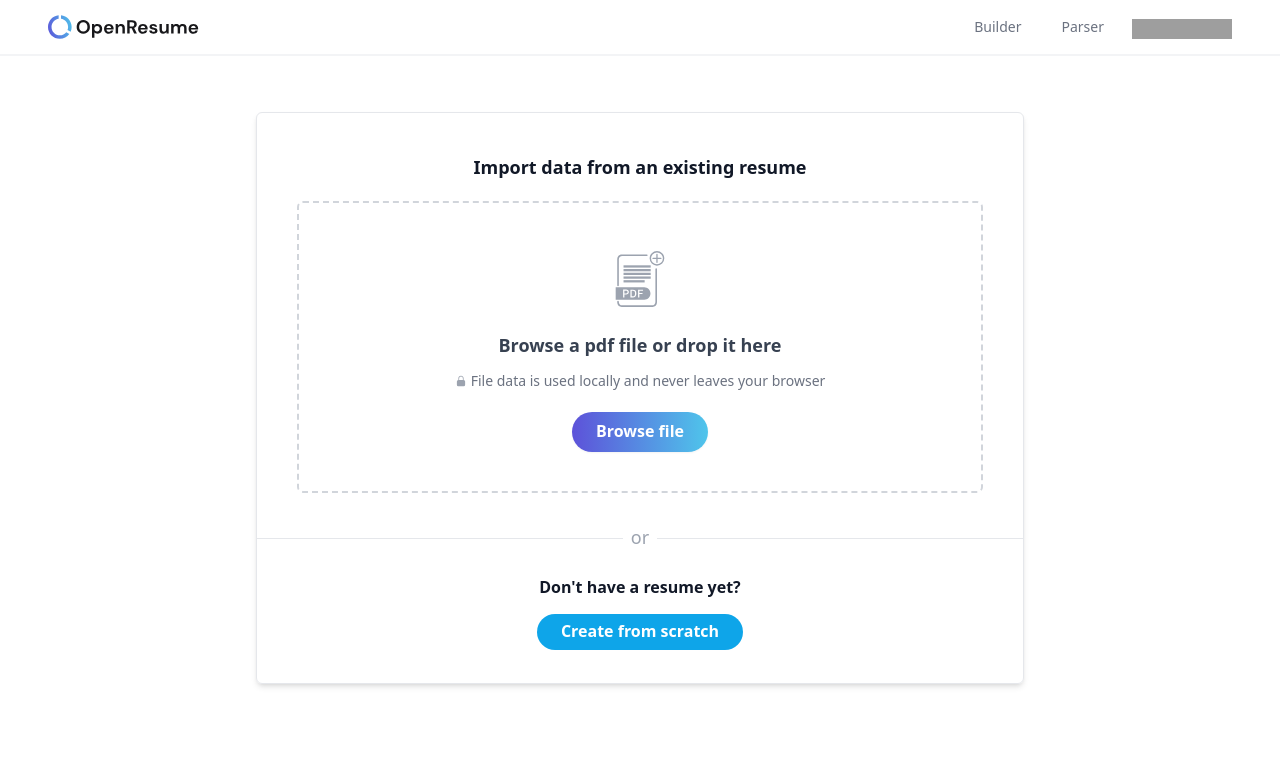
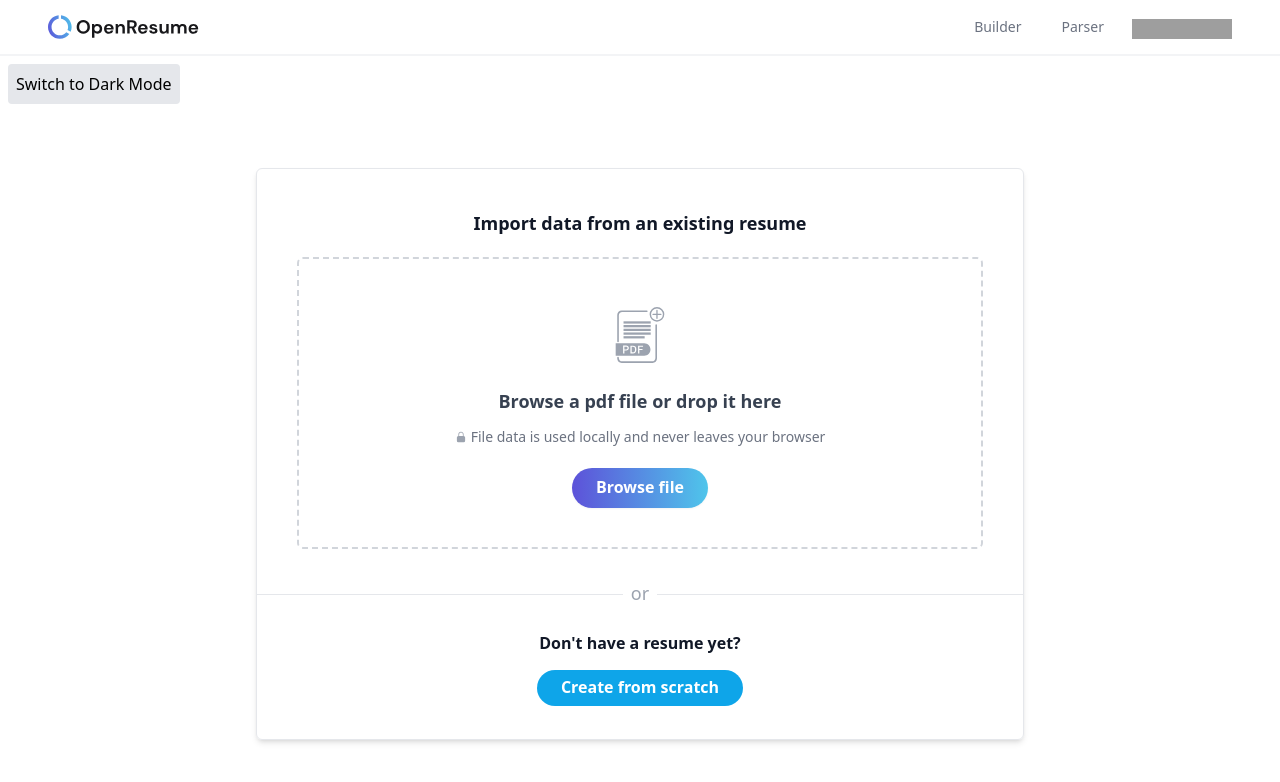
Before and after one commit to xitanggg/open-resume, a Next.js app: page /resume-import in a window 1280 px wide. Shown: the top 782 px of the page. Built offline with nearby package versions, Linux system fonts and the light colour scheme; grey boxes are pictures that could not be loaded.

Commit message:
added the dark theme

```diff
--- /dev/null
+++ b/src/app/components/DarkModeToggle.tsx
@@ -0,0 +1,37 @@
+'use client'; // Ensure the component is treated as a Client Component
+
+import { useState, useEffect } from 'react';
+
+const DarkModeToggle = () => {
+  const [isDarkMode, setIsDarkMode] = useState(false);
+
+  // Check for saved user preference from localStorage and update state
+  useEffect(() => {
+    const storedTheme = localStorage.getItem('theme');
+    if (storedTheme === 'dark' || (!storedTheme && window.matchMedia('(prefers-color-scheme: dark)').matches)) {
+      document.documentElement.classList.add('dark');
+      setIsDarkMode(true);
+    }
+  }, []);
+
+  // Toggle dark mode on button click
+  const toggleDarkMode = () => {
+    if (isDarkMode) {
+      document.documentElement.classList.remove('dark');
+      localStorage.setItem('theme', 'light');
+      setIsDarkMode(false);
+    } else {
+      document.documentElement.classList.add('dark');
+      localStorage.setItem('theme', 'dark');
+      setIsDarkMode(true);
+    }
+  };
+
+  return (
+    <button onClick={toggleDarkMode} className="p-2 m-2 rounded bg-gray-200 dark:bg-gray-800">
+      {isDarkMode ? 'Switch to Light Mode' : 'Switch to Dark Mode'}
+    </button>
+  );
+};
+
+export default DarkModeToggle;
--- a/src/app/components/ExpanderWithHeightTransition.tsx
+++ b/src/app/components/ExpanderWithHeightTransition.tsx
@@ -1,11 +1,3 @@
-/**
- * ExpanderWithHeightTransition is a div wrapper with built-in transition animation based on height.
- * If expanded is true, it slowly expands its content and vice versa.
- *
- * Note: There is no easy way to animate height transition in CSS: https://github.com/w3c/csswg-drafts/issues/626.
- * This is a clever solution based on css grid and is borrowed from https://css-tricks.com/css-grid-can-do-auto-height-transitions/
- *
- */
 export const ExpanderWithHeightTransition = ({
   expanded,
   children,
@@ -20,7 +12,10 @@ export const ExpanderWithHeightTransition = ({
       }`}
       style={{ gridTemplateRows: expanded ? "1fr" : "0fr" }}
     >
-      <div className="min-h-0">{children}</div>
+      <div className="min-h-0 dark:bg-gray-800 bg-white">
+        {/* You can apply dark mode classes to the container */}
+        {children}
+      </div>
     </div>
   );
 };
--- a/src/app/components/ResumeDropzone.tsx
+++ b/src/app/components/ResumeDropzone.tsx
@@ -75,7 +75,6 @@ export const ResumeDropzone = ({
     const resume = await parseResumeFromPdf(file.fileUrl);
     const settings = deepClone(initialSettings);
 
-    // Set formToShow settings based on uploaded resume if users have used the app before
     if (getHasUsedAppBefore()) {
       const sections = Object.keys(settings.formToShow) as ShowForm[];
       const sectionToFormToShow: Record<ShowForm, boolean> = {
@@ -97,7 +96,7 @@ export const ResumeDropzone = ({
   return (
     <div
       className={cx(
-        "flex justify-center rounded-md border-2 border-dashed border-gray-300 px-6 ",
+        "flex justify-center rounded-md border-2 border-dashed border-gray-300 px-6 dark:border-gray-600", // Dark mode for border
         isHoveredOnDropzone && "border-sky-400",
         playgroundView ? "pb-6 pt-4" : "py-12",
         className
@@ -128,25 +127,25 @@ export const ResumeDropzone = ({
           <>
             <p
               className={cx(
-                "pt-3 text-gray-700",
+                "pt-3 text-gray-700 dark:text-gray-200", // Dark mode for text
                 !playgroundView && "text-lg font-semibold"
               )}
             >
               Browse a pdf file or drop it here
             </p>
-            <p className="flex text-sm text-gray-500">
-              <LockClosedIcon className="mr-1 mt-1 h-3 w-3 text-gray-400" />
+            <p className="flex text-sm text-gray-500 dark:text-gray-400"> {/* Dark mode for description */}
+              <LockClosedIcon className="mr-1 mt-1 h-3 w-3 text-gray-400 dark:text-gray-500" />
               File data is used locally and never leaves your browser
             </p>
           </>
         ) : (
           <div className="flex items-center justify-center gap-3 pt-3">
-            <div className="pl-7 font-semibold text-gray-900">
+            <div className="pl-7 font-semibold text-gray-900 dark:text-gray-100"> {/* Dark mode for file name */}
               {file.name} - {getFileSizeString(file.size)}
             </div>
             <button
               type="button"
-              className="outline-theme-blue rounded-md p-1 text-gray-400 hover:bg-gray-100 hover:text-gray-500"
+              className="outline-theme-blue rounded-md p-1 text-gray-400 dark:text-gray-500 hover:bg-gray-100 dark:hover:bg-gray-700 hover:text-gray-500"
               title="Remove file"
               onClick={onRemove}
             >
@@ -160,7 +159,7 @@ export const ResumeDropzone = ({
               <label
                 className={cx(
                   "within-outline-theme-purple cursor-pointer rounded-full px-6 pb-2.5 pt-2 font-semibold shadow-sm",
-                  playgroundView ? "border" : "bg-primary"
+                  playgroundView ? "border" : "bg-primary dark:bg-primary-dark" // Dark mode for button background
                 )}
               >
                 Browse file
@@ -172,7 +171,9 @@ export const ResumeDropzone = ({
                 />
               </label>
               {hasNonPdfFile && (
-                <p className="mt-6 text-red-400">Only pdf file is supported</p>
+                <p className="mt-6 text-red-400 dark:text-red-500"> {/* Dark mode for error text */}
+                  Only pdf file is supported
+                </p>
               )}
             </>
           ) : (
@@ -180,13 +181,13 @@ export const ResumeDropzone = ({
               {!playgroundView && (
                 <button
                   type="button"
-                  className="btn-primary"
+                  className="btn-primary dark:bg-blue-600 dark:text-white" // Dark mode for import button
                   onClick={onImportClick}
                 >
                   Import and Continue <span aria-hidden="true">→</span>
                 </button>
               )}
-              <p className={cx(" text-gray-500", !playgroundView && "mt-6")}>
+              <p className={cx("text-gray-500 dark:text-gray-400", !playgroundView && "mt-6")}>
                 Note: {!playgroundView ? "Import" : "Parser"} works best on
                 single column resume
               </p>
--- /dev/null
+++ b/src/app/components/ThemeToggle.tsx
@@ -0,0 +1,40 @@
+import { useState, useEffect } from 'react';
+
+const ThemeToggle = () => {
+  const [theme, setTheme] = useState('light');
+
+  useEffect(() => {
+    const storedTheme = localStorage.getItem('theme');
+    const prefersDark = window.matchMedia('(prefers-color-scheme: dark)').matches;
+    if (storedTheme === 'dark' || (!storedTheme && prefersDark)) {
+      document.documentElement.classList.add('dark');
+      setTheme('dark');
+    } else {
+      document.documentElement.classList.remove('dark');
+      setTheme('light');
+    }
+  }, []);
+
+  const toggleTheme = () => {
+    if (theme === 'light') {
+      document.documentElement.classList.add('dark');
+      localStorage.setItem('theme', 'dark');
+      setTheme('dark');
+    } else {
+      document.documentElement.classList.remove('dark');
+      localStorage.setItem('theme', 'light');
+      setTheme('light');
+    }
+  };
+
+  return (
+    <button
+      onClick={toggleTheme}
+      className="p-2 rounded-md bg-gray-200 dark:bg-gray-800 text-gray-800 dark:text-gray-200 transition-colors duration-300"
+    >
+      Toggle {theme === 'light' ? 'Dark' : 'Light'} Mode
+    </button>
+  );
+};
+
+export default ThemeToggle;
--- a/src/app/components/Tooltip.tsx
+++ b/src/app/components/Tooltip.tsx
@@ -49,7 +49,6 @@ export const Tooltip = ({
       onMouseLeave={hideTooltip}
       onFocus={showTooltip}
       onBlur={hideTooltip}
-      // hide tooltip onClick to handle the edge case where the element position is changed after lick
       onClick={hideTooltip}
     >
       {children}
@@ -58,7 +57,7 @@ export const Tooltip = ({
           <div
             ref={tooltipRef}
             role="tooltip"
-            className="absolute left-0 top-0 z-10 w-max rounded-md bg-gray-600 px-2 py-0.5 text-sm text-white"
+            className="absolute left-0 top-0 z-10 w-max rounded-md bg-gray-200 dark:bg-gray-600 px-2 py-0.5 text-sm text-black dark:text-white" // Added light and dark mode styles
             style={{
               left: `${tooltipPos.left}px`,
               top: `${tooltipPos.top}px`,
--- a/src/app/layout.tsx
+++ b/src/app/layout.tsx
@@ -1,6 +1,7 @@
-import "globals.css";
-import { TopNavBar } from "components/TopNavBar";
-import { Analytics } from "@vercel/analytics/react";
+import "globals.css";  // Make sure Tailwind CSS is being used
+import { TopNavBar } from "components/TopNavBar";  // Your existing top navigation bar
+import { Analytics } from "@vercel/analytics/react";  // Analytics setup
+import DarkModeToggle from "components/DarkModeToggle";  // Import the dark mode toggle button
 
 export const metadata = {
   title: "OpenResume - Free Open-source Resume Builder and Parser",
@@ -15,10 +16,11 @@ export default function RootLayout({
 }) {
   return (
     <html lang="en">
-      <body>
-        <TopNavBar />
+      <body className="bg-white dark:bg-gray-900 text-black dark:text-white">  {/* Add Tailwind dark classes */}
+        <TopNavBar />  {/* Your existing navigation */}
+        <DarkModeToggle />  {/* Add the dark mode toggle button here */}
         {children}
-        <Analytics />
+        <Analytics />  {/* Analytics tracking */}
       </body>
     </html>
   );
--- a/tailwind.config.js
+++ b/tailwind.config.js
@@ -1,18 +1,21 @@
 /** @type {import('tailwindcss').Config} */
 module.exports = {
-  content: ["./src/app/**/*.{ts,tsx,mdx}"],
+  darkMode: 'class',  // Enable dark mode via class
+  content: [
+    "./src/**/*.{js,ts,jsx,tsx,mdx}",  // Include all necessary files for Tailwind to scan for classes
+  ],
   theme: {
     extend: {
       backgroundImage: {
-        dot: "url('/assets/dots.svg')",
+        dot: "url('/assets/dots.svg')",  // Optional: if you're using a custom background image
       },
     },
   },
   corePlugins: {
-    aspectRatio: false,
+    aspectRatio: false,  // Optional: you can remove if you're not using this
   },
   plugins: [
     require("tailwind-scrollbar")({ nocompatible: true }),
-    require("@tailwindcss/aspect-ratio"),
+    require("@tailwindcss/aspect-ratio"),  // Optional: other Tailwind plugins you may be using
   ],
 };
```
